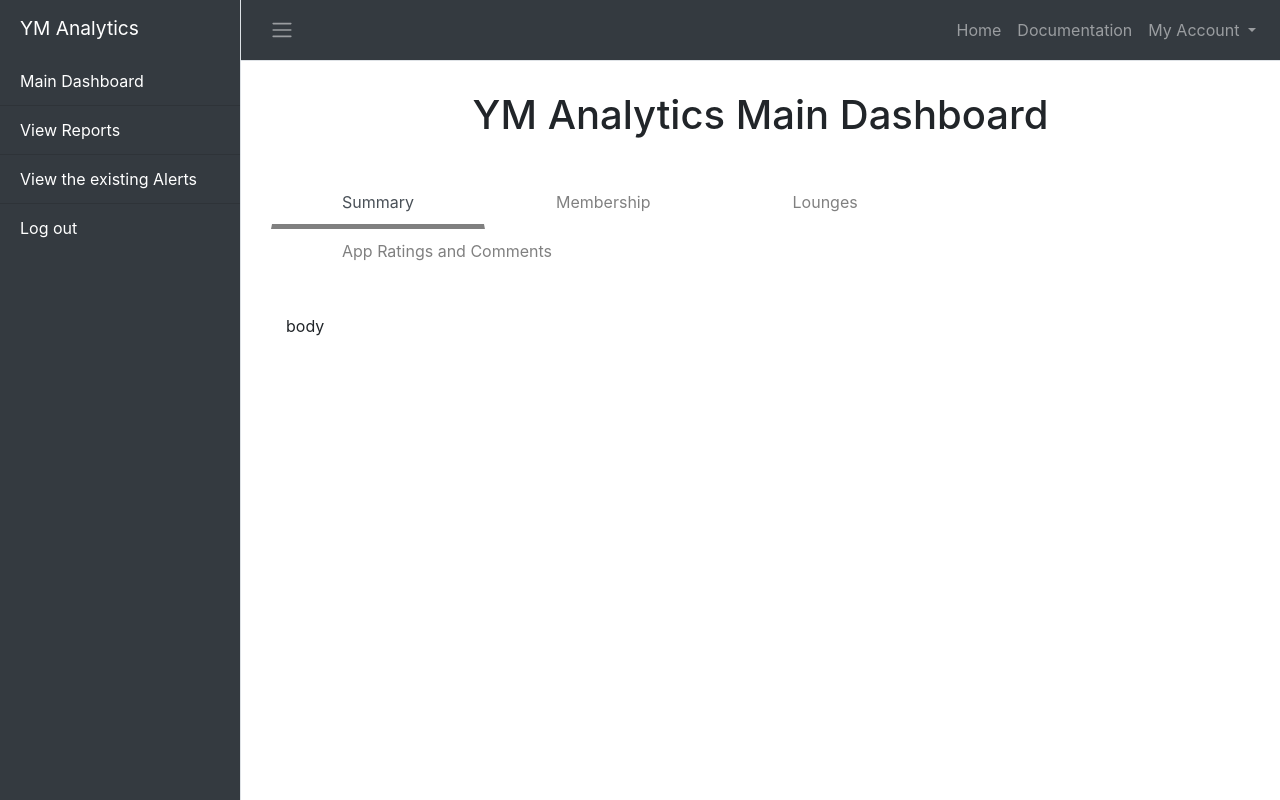
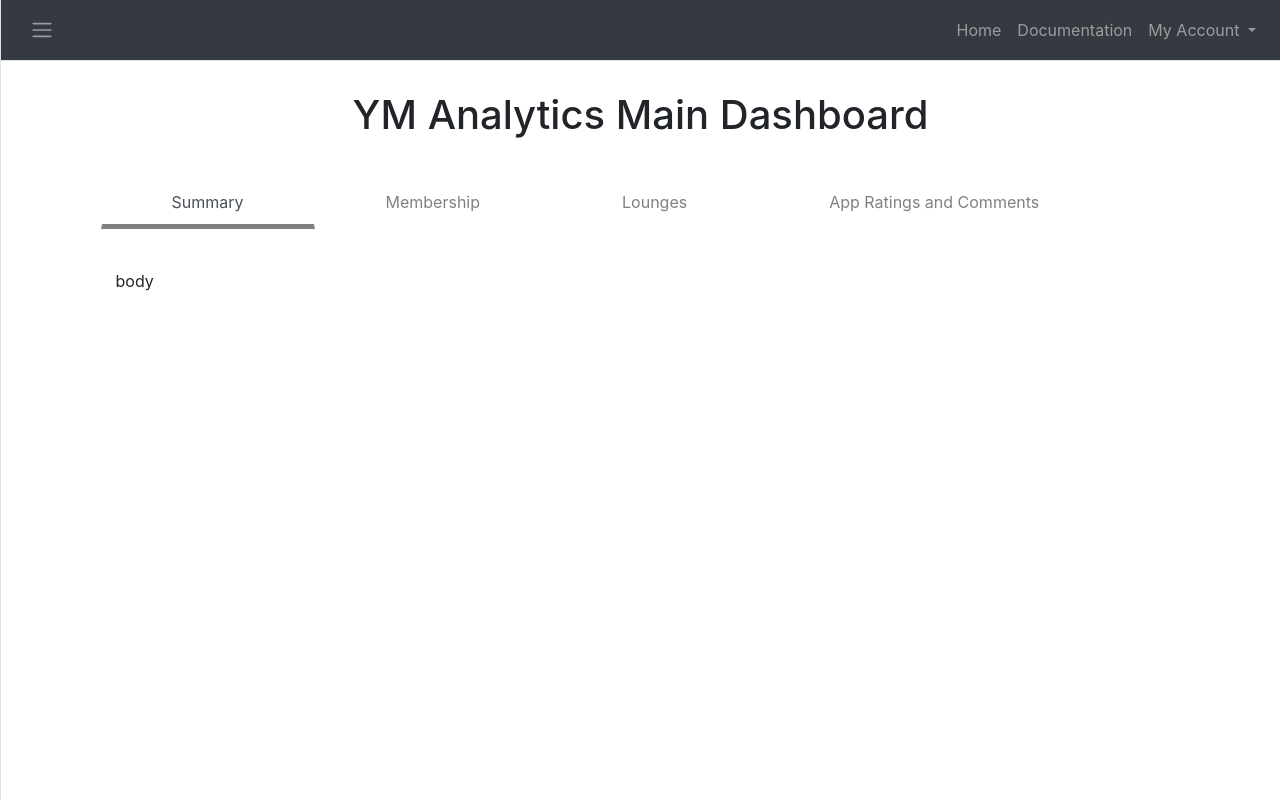
Before and after one commit to yonisM/ymanalytics, a Flask app: page /dashboard in a window 1280 px wide. Run offline with Flask 2, Linux system fonts and the light colour scheme; some libraries are stand-ins or nearby versions.

Commit message:
side bar not shown by default

```diff
--- a/templates/base2.html
+++ b/templates/base2.html
@@ -24,7 +24,7 @@
 
 <body>
 
-  <div class="d-flex" id="wrapper">
+  <div class="d-flex toggled" id="wrapper">
 
     <!-- Sidebar -->
     <div class="bg-dark border-right" id="sidebar-wrapper">
```
